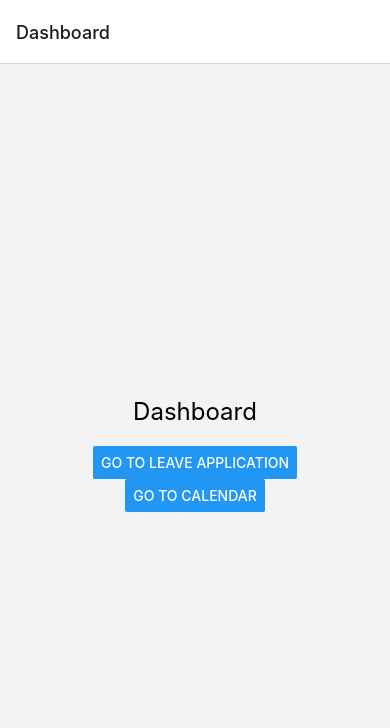
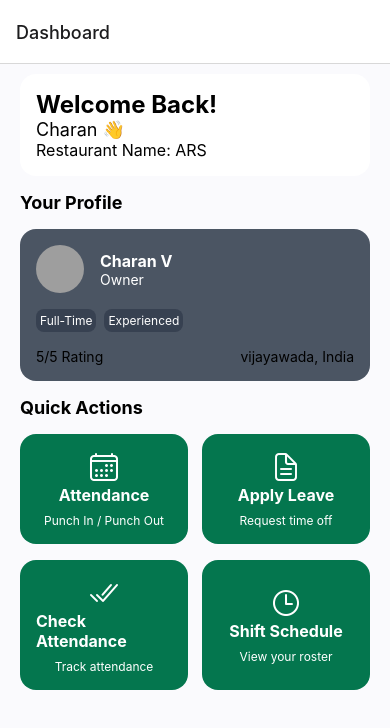
Before and after one commit to solletivivek/mobile-frontend, a React Native app: screen /Dashboard in a window 390 px wide. Shown: the top 728 px of the page. Built offline with nearby package versions, Linux system fonts and the light colour scheme; grey boxes are pictures that could not be loaded.

Commit message:
Refactor dashboard screen and add waiter dashboard screen

```diff
--- a/App.js
+++ b/App.js
@@ -6,6 +6,7 @@ import { createStackNavigator } from '@react-navigation/stack';
 import DashboardScreen from './screens/DashboardScreen';
 import LeaveApplicationScreen from './screens/LeaveApplicationScreen';
 import CalendarScreen from './screens/CalendarScreen';
+
 
 const Stack = createStackNavigator();
 
--- a/screens/DashboardScreen.js
+++ b/screens/DashboardScreen.js
@@ -1,34 +1,390 @@
-import React from 'react';
-import { View, Text, Button, StyleSheet } from 'react-native';
+// import React from 'react';
+// import { View, Text, Button, StyleSheet } from 'react-native';
 
-const DashboardScreen = ({ navigation }) => {
+// const DashboardScreen = ({ navigation }) => {
+//   return (
+//     <View style={styles.container}>
+//       <Text style={styles.title}>Dashboard</Text>
+//       <Button
+//         title="Go to Leave Application"
+//         onPress={() => navigation.navigate('LeaveApplication')}
+//       />
+//       <Button
+//         title="Go to Calendar"
+//         onPress={() => navigation.navigate('Calendar')}
+//       />
+//     </View>
+//   );
+// };
+
+// const styles = StyleSheet.create({
+//   container: {
+//     flex: 1,
+//     alignItems: 'center',
+//     justifyContent: 'center',
+//     padding: 16,
+//     backgroundColor: '#f3f3f3',
+//   },
+//   title: {
+//     fontSize: 24,
+//     marginBottom: 20,
+//   },
+// });
+
+// export default DashboardScreen;
+
+
+import React, { useState } from "react";
+import { View, Text, TouchableOpacity, Image, Modal, ScrollView, StyleSheet } from "react-native";
+import { Ionicons, AntDesign } from '@expo/vector-icons';
+
+const WaiterDashboard = ({ navigation }) => {
+  const [showSuccessPopup, setShowSuccessPopup] = useState(false);
+
   return (
     <View style={styles.container}>
-      <Text style={styles.title}>Dashboard</Text>
-      <Button
-        title="Go to Leave Application"
-        onPress={() => navigation.navigate('LeaveApplication')}
-      />
-      <Button
-        title="Go to Calendar"
-        onPress={() => navigation.navigate('Calendar')}
-      />
+      {/* Header Section */}
+      {/* <View style={styles.header}>
+        <TouchableOpacity style={styles.backButton}>
+          <Ionicons name="arrow-back" size={24} color="black" />
+        </TouchableOpacity>
+        <View style={styles.profileMenu}>
+          <Image
+            style={styles.profileImage}
+            source={{ uri: "https://b.zmtcdn.com/data/o2_assets/d0bd7c9405ac87f6aa65e31fe55800941632716575.png" }}
+          />
+          <TouchableOpacity>
+            <AntDesign name="bars" size={24} color="black" />
+          </TouchableOpacity>
+        </View>
+      </View> */}
+
+      {/* Welcome Section */}
+      <View style={styles.welcomeSection}>
+        <Text style={styles.welcomeText}>Welcome Back!</Text>
+        <Text style={styles.userText}>Charan <Text style={styles.waveEmoji}>👋</Text></Text>
+        <Text style={styles.restaurantText}>Restaurant Name: ARS</Text>
+      </View>
+
+      {/* Profile Section */}
+      <ScrollView style={styles.scrollView}>
+        <View style={styles.profileSection}>
+          <Text style={styles.profileTitle}>Your Profile</Text>
+          <View style={styles.profileCard}>
+            <View style={styles.profileInfo}>
+              <Image
+                style={styles.profileCardImage}
+                source={{
+                  uri: "https://images.unsplash.com/photo-1494790108377-be9c29b29330?crop=entropy&cs=tinysrgb&fit=max&fm=jpg&ixid=MnwzNjUyOXwwfDF8c2VhcmNofDJ8fHByb2ZpbGV8fDB8fHx8MTYyNzk4NzI5OA&ixlib=rb-1.2.1&q=80&w=100",
+                }}
+              />
+              <View>
+                <Text style={styles.profileName}>Charan V</Text>
+                <Text style={styles.profileRole}>Owner</Text>
+              </View>
+            </View>
+            <View style={styles.profileTags}>
+              <Text style={styles.tag}>Full-Time</Text>
+              <Text style={styles.tag}>Experienced</Text>
+            </View>
+            <View style={styles.profileFooter}>
+              <Text>5/5 Rating</Text>
+              <Text>vijayawada, India</Text>
+            </View>
+          </View>
+        </View>
+
+        {/* Quick Actions */}
+        <View style={styles.quickActions}>
+          <Text style={styles.quickActionTitle}>Quick Actions</Text>
+          <View style={styles.grid}>
+            <TouchableOpacity
+              style={styles.quickActionCard}
+              onPress={() => setShowSuccessPopup(true)}
+            >
+              <Ionicons name="calendar-outline" size={32} color="white" />
+              <Text style={styles.quickActionText}>Attendance</Text>
+              <Text style={styles.quickActionSubText}>Punch In / Punch Out</Text>
+            </TouchableOpacity>
+            <TouchableOpacity
+  style={styles.quickActionCard}
+  onPress={() => navigation.navigate('LeaveApplication')}
+>
+  <Ionicons name="document-text-outline" size={32} color="white" />
+  <Text style={styles.quickActionText}>Apply Leave</Text>
+  <Text style={styles.quickActionSubText}>Request time off</Text>
+</TouchableOpacity>
+
+
+            <TouchableOpacity style={styles.quickActionCard}>
+              <Ionicons name="checkmark-done-outline" size={32} color="white" />
+              <Text style={styles.quickActionText}>Check Attendance</Text>
+              <Text style={styles.quickActionSubText}>Track attendance</Text>
+            </TouchableOpacity>
+
+            <TouchableOpacity style={styles.quickActionCard}>
+              <Ionicons name="time-outline" size={32} color="white" />
+              <Text style={styles.quickActionText}>Shift Schedule</Text>
+              <Text style={styles.quickActionSubText}>View your roster</Text>
+            </TouchableOpacity>
+          </View>
+        </View>
+      </ScrollView>
+
+      {/* Success Modal */}
+      <Modal transparent={true} visible={showSuccessPopup}>
+  <View style={styles.modalOverlay}>
+    <View style={styles.successModal}>
+      <View style={styles.modalHeader}>
+        <Text style={styles.successTitle}>SUCCESS</Text>
+        <TouchableOpacity onPress={() => setShowSuccessPopup(false)}>
+          <Text style={styles.closeButton}>&times;</Text>
+        </TouchableOpacity>
+      </View>
+      <View style={styles.successBody}>
+        <View style={styles.successIcon}>
+          <Ionicons name="checkmark-circle-outline" size={40} color="white" />
+        </View>
+        <Text style={styles.successMessage}>Your attendance is saved</Text>
+        <TouchableOpacity style={styles.doneButton} onPress={() => setShowSuccessPopup(false)}>
+          <Text style={styles.doneButtonText}>Done</Text>
+        </TouchableOpacity>
+      </View>
+    </View>
+  </View>
+</Modal>
     </View>
   );
 };
 
+export default WaiterDashboard;
+
 const styles = StyleSheet.create({
   container: {
     flex: 1,
-    alignItems: 'center',
-    justifyContent: 'center',
+    backgroundColor: "#fafafd",
+    padding: 10,
+    paddingLeft:20,
+    paddingRight:20,
+  },
+  header: {
+    flexDirection: "row",
+    justifyContent: "space-between",
+
+
+  },
+  backButton: {
+    padding: 8,
+  },
+  profileMenu: {
+    flexDirection: "row",
+    alignItems: "center",
+  },
+  profileImage: {
+    width: 40,
+    height: 40,
+    borderRadius: 20,
+  },
+  welcomeSection: {
+    backgroundColor: "white",
+    borderRadius: 16,
     padding: 16,
-    backgroundColor: '#f3f3f3',
+    marginBottom: 16,
   },
-  title: {
+  welcomeText: {
     fontSize: 24,
-    marginBottom: 20,
+    fontWeight: "bold",
+  },
+  userText: {
+    fontSize: 18,
+    color: "#000",
+  },
+  waveEmoji: {
+    fontSize: 18,
+    color: "#fbbf24",
+  },
+  restaurantText: {
+    fontSize: 16,
+  },
+  profileSection: {
+    paddingBottom: 16,
+  },
+  profileTitle: {
+    fontSize: 18,
+    fontWeight: "bold",
+    marginBottom: 16,
+  },
+  profileCard: {
+    backgroundColor: "#4b5563",
+    borderRadius: 16,
+    padding: 16,
+  },
+  profileInfo: {
+    flexDirection: "row",
+    alignItems: "center",
+    marginBottom: 16,
+  },
+  profileCardImage: {
+    width: 48,
+    height: 48,
+    borderRadius: 24,
+    marginRight: 16,
+  },
+  profileName: {
+    fontSize: 16,
+    fontWeight: "bold",
+    color: "white",
+  },
+  profileRole: {
+    fontSize: 14,
+    color: "white",
+  },
+  profileTags: {
+    flexDirection: "row",
+    marginBottom: 16,
+  },
+  tag: {
+    backgroundColor: "#374151",
+    color: "white",
+    fontSize: 12,
+    padding: 4,
+    borderRadius: 8,
+    marginRight: 8,
+  },
+  profileFooter: {
+    flexDirection: "row",
+    justifyContent: "space-between",
+  },
+  quickActions: {
+    paddingBottom: 16,
+  },
+  quickActionTitle: {
+    fontSize: 18,
+    fontWeight: "bold",
+    marginBottom: 16,
+  },
+  grid: {
+    flexDirection: "row",
+    flexWrap: "wrap",
+    justifyContent: "space-between",
+  },
+  quickActionCard: {
+    backgroundColor: "#04764E",
+    width: "48%",
+    borderRadius: 16,
+    padding: 16,
+    marginBottom: 16,
+    justifyContent: "center",
+    alignItems: "center",
+  },
+  quickActionText: {
+    color: "white",
+    fontSize: 16,
+    fontWeight: "bold",
+    marginBottom: 8,
+  },
+  quickActionSubText: {
+    color: "white",
+    fontSize: 12,
+  },
+  modalOverlay: {
+    flex: 1,
+    backgroundColor: "rgba(0,0,0,0.5)",
+    justifyContent: "center",
+    alignItems: "center",
+  },
+  successModal: {
+    backgroundColor: "white",
+    borderRadius: 16,
+    padding: 16,
+    width: 300,
+    alignItems: "center",
+  },
+  successTitle: {
+    fontSize: 20,
+    fontWeight: "bold",
+    marginBottom: 16,
+  },
+  closeButton: {
+    fontSize: 24,
+    color: "#e3342f",
+    alignSelf: "flex-end",
+  },
+  successBody: {
+    alignItems: "center",
+  },
+  successIcon: {
+    backgroundColor: "#10b981",
+    borderRadius: 50,
+    padding: 16,
+    marginBottom: 16,
+  },
+  doneButton: {
+    backgroundColor: "#4b5563",
+    borderRadius: 8,
+    padding: 8,
+    marginTop: 16,
+  },
+  doneButtonText: {
+    color: "white",
+    fontSize: 16,
+  },
+  modalOverlay: {
+    flex: 1,
+    backgroundColor: "rgba(0, 0, 0, 0.5)", // Semi-transparent background
+    justifyContent: "center",
+    alignItems: "center",
+  },
+  successModal: {
+    backgroundColor: "white",
+    padding: 24,
+    borderRadius: 16,
+    width: '80%', // Responsive width
+    maxWidth: 350, // Max width for large screens
+    alignItems: "center",
+  },
+  modalHeader: {
+    flexDirection: "row",
+    justifyContent: "space-between",
+    alignItems: "center",
+    width: '100%',
+    marginBottom: 16,
+  },
+  successTitle: {
+    fontSize: 24,
+    fontWeight: "bold",
+  },
+  closeButton: {
+    fontSize: 24,
+    color: "#e3342f",
+  },
+  successBody: {
+    alignItems: "center",
+  },
+  successIcon: {
+    width: 64,
+    height: 64,
+    backgroundColor: "#04764E", // Custom green color
+    borderRadius: 32,
+    justifyContent: "center",
+    alignItems: "center",
+    marginBottom: 16,
+  },
+  successMessage: {
+    textAlign: "center",
+    marginBottom: 24,
+    fontSize: 16,
+  },
+  doneButton: {
+    backgroundColor: "#04764E", // Custom green color
+    borderRadius: 8,
+    paddingVertical: 12,
+    paddingHorizontal: 16,
+    width: '100%',
+  },
+  doneButtonText: {
+    color: "white",
+    fontSize: 16,
+    textAlign: "center",
   },
 });
-
-export default DashboardScreen;
```
